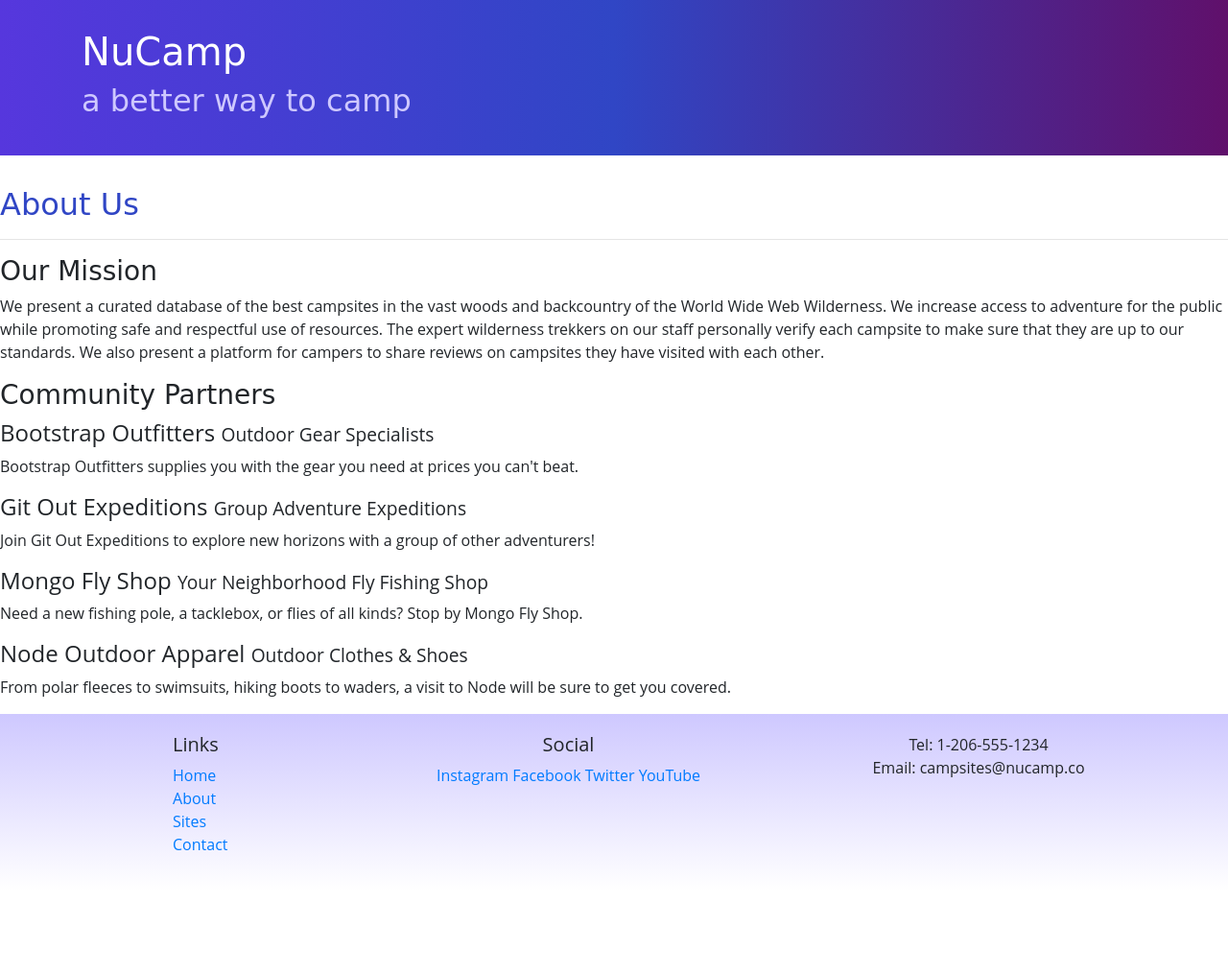
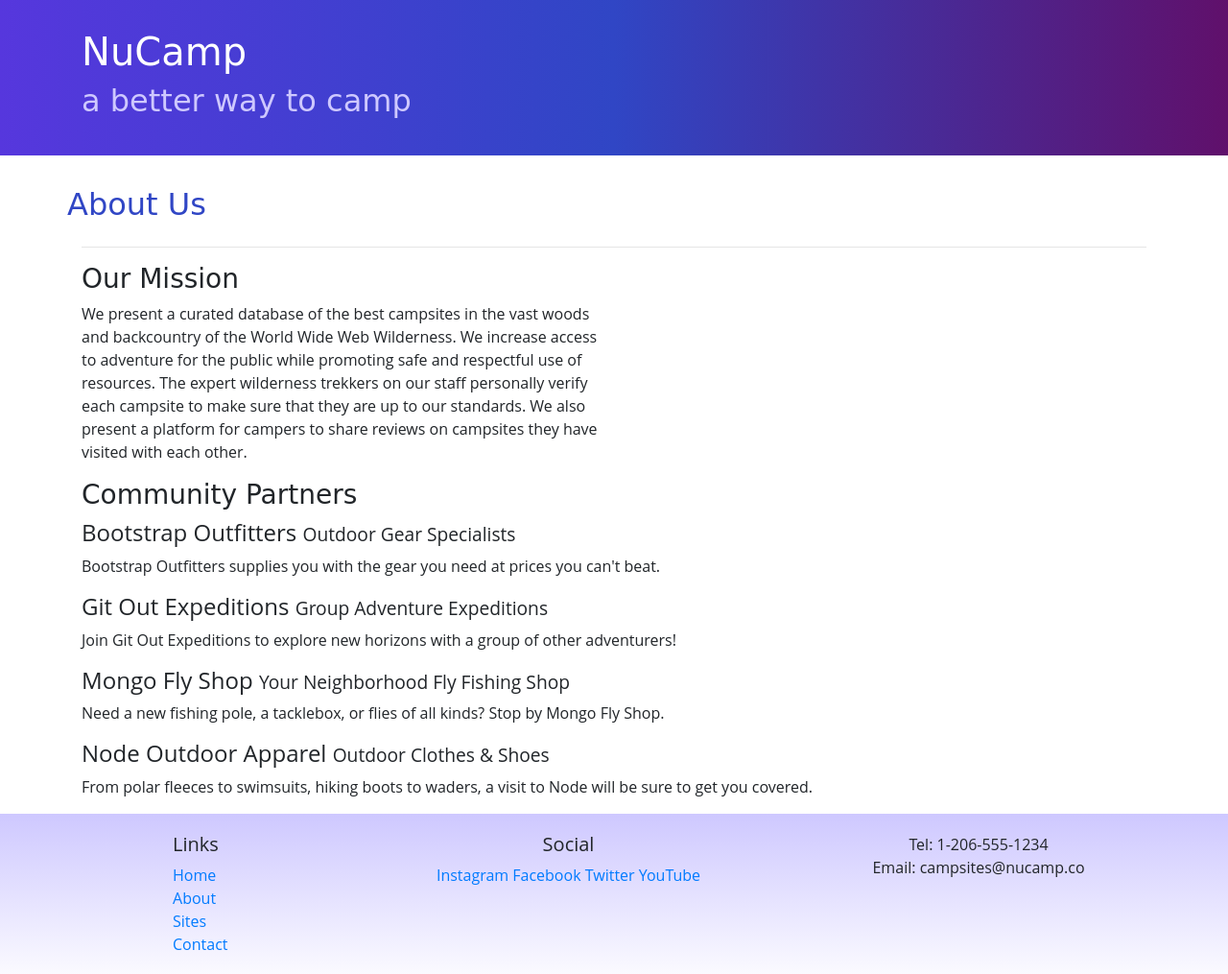
Before and after one commit to holdenthehitcher/Bootstrap, a website: page aboutus.html in a window 1280 px wide. Shown: the whole page at 96% size. Before the commit the page ends 928 px from the top, so only its background shows below. Drawn offline with nearby package versions, Linux system fonts and the light colour scheme.

Commit message:
commit 2

```diff
--- a/aboutus.html
+++ b/aboutus.html
@@ -28,21 +28,31 @@
 
     <div>
         <div>
-            <div>
+            <div class ="container">
+                <div class ="row">
+                    <div calss ="col">
                         <h2>About Us</h2>
+                    </div>
+                </div>
                <hr />
             </div>
         </div>
 
         <div>
-            <div>
+            <div class = "container">
+                <div class ="row">
+                    <div class ="col-sm-6">
                         <h3>Our Mission</h3>
                         <p>We present a curated database of the best campsites in the vast woods and backcountry of the World Wide Web Wilderness. We increase access to adventure for the public while promoting safe and respectful use of resources. The expert wilderness trekkers on our staff personally verify each campsite to make sure that they are up to our standards. We also present a platform for campers to share reviews on campsites they have visited with each other.</p>
                     </div>
                 </div>
+            </div>
+        </div>
 
         <div>
-            <div>
+            <div class="container">
+                <div class ="row">
+                    <div class ="col">
                         <h3>Community Partners</h3>
                         <h4>Bootstrap Outfitters <small>Outdoor Gear Specialists</small></h4>
                         <p>Bootstrap Outfitters supplies you with the gear you need at prices you can't beat.</p>
@@ -52,6 +62,8 @@
                         <p>Need a new fishing pole, a tacklebox, or flies of all kinds? Stop by Mongo Fly Shop.</p>
                         <h4>Node Outdoor Apparel <small>Outdoor Clothes & Shoes</small></h4>
                         <p>From polar fleeces to swimsuits, hiking boots to waders, a visit to Node will be sure to get you covered.</p>
+                    </div>
+                </div>
             </div>
         </div>
     </div>
```
Lines whose indentation alone changed are shown as unchanged.
